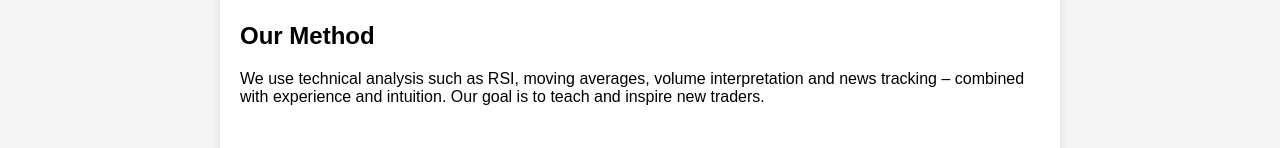
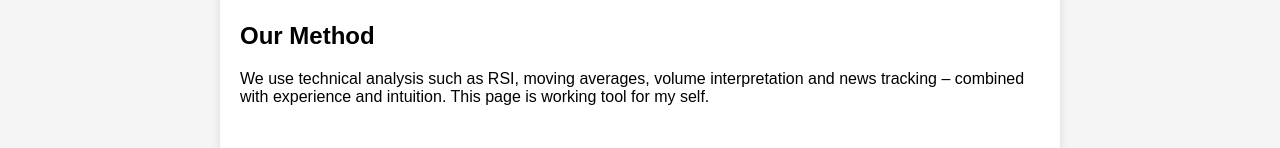
Before and after one commit to Markku2809/markkutrading, a plain HTML site: page index_en.html in a window 1280 px wide. Shown: the part 284-432 px from the top of the page. Drawn offline with Linux system fonts and the light colour scheme; a script that the page names is missing.

Commit message:
Update index_en.html

```diff
--- a/index_en.html
+++ b/index_en.html
@@ -111,7 +111,7 @@
 
     <div class="section">
       <h2>Our Method</h2>
-      <p>We use technical analysis such as RSI, moving averages, volume interpretation and news tracking – combined with experience and intuition. Our goal is to teach and inspire new traders.</p>
+      <p>We use technical analysis such as RSI, moving averages, volume interpretation and news tracking – combined with experience and intuition. This page is working tool for my self.</p>
     </div>
 
     <div class="section">
```
